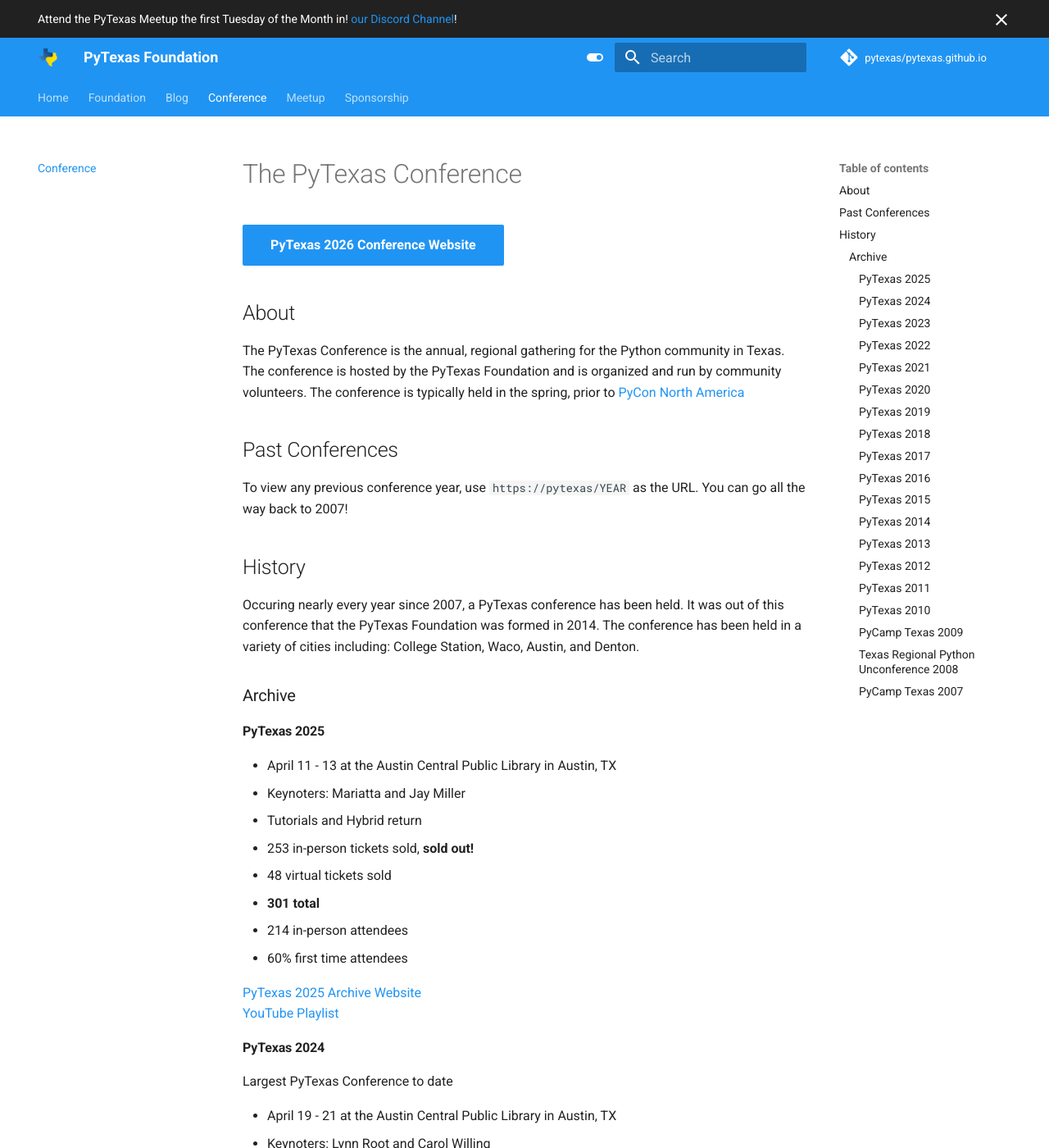
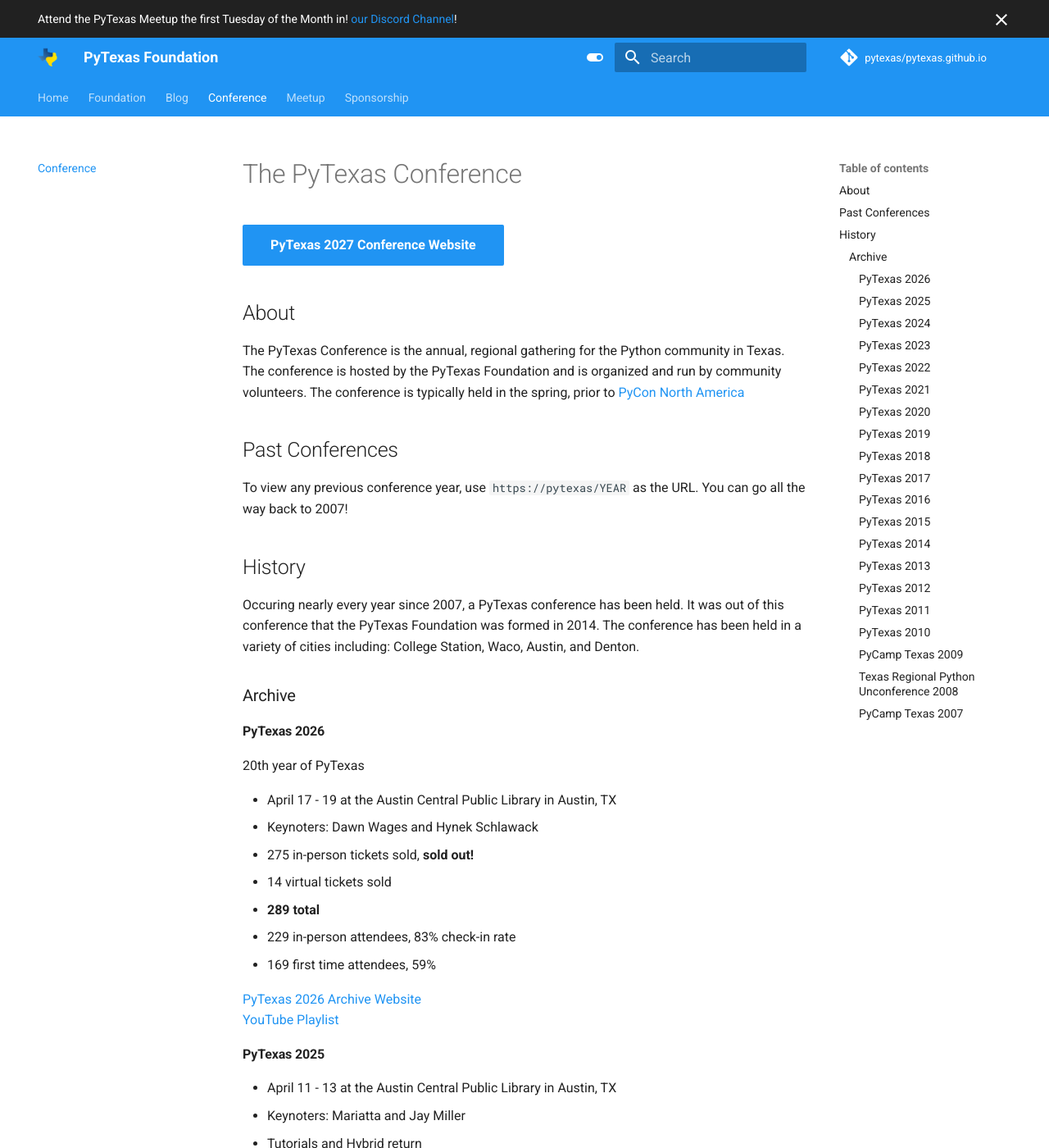
Before and after one commit to pytexas/pytexas.github.io, an MkDocs documentation site: the page built from docs/conference.md, in a window 1280 px wide and 1400 px high. Shown: the whole window at 82% size. Built offline with MkDocs 1.6.1 and Material for MkDocs 9.7.7, drawn with Linux system fonts in a browser that asks for light colours; comment, search, counter and statistics services are not loaded.

Commit message:
Update site for 2027 conference and archive 2026
- Point homepage and conference page at the PyTexas 2027 conference
  (April 16 - 18, 2027) with the CFP opening October 1, 2026.
- Add PyTexas 2026 to the conference archive: dates, keynoters
  (Dawn Wages, Hynek Schlawack), ticket sales (275 in-person sold out
  + 14 virtual = 289 total), 229 in-person attendees (83% check-in,
  59% first-time), and YouTube playlist link.

```diff
--- a/docs/conference.md
+++ b/docs/conference.md
@@ -6,7 +6,7 @@
 
 # The PyTexas Conference
 
-[PyTexas 2026 Conference Website](https://www.pytexas.org/2026){ .md-button .md-button--primary }
+[PyTexas 2027 Conference Website](https://www.pytexas.org/2027){ .md-button .md-button--primary }
 
 ## About
 
@@ -27,6 +27,21 @@
 and Denton.
 
 ### Archive
+
+#### PyTexas 2026
+20th year of PyTexas
+
+- April 17 - 19 at the Austin Central Public Library in Austin, TX
+- Keynoters: Dawn Wages and Hynek Schlawack
+- 275 in-person tickets sold, **sold out!**
+  - 14 virtual tickets sold
+  - **289 total**
+- 229 in-person attendees, 83% check-in rate
+  - 169 first time attendees, 59%
+
+
+[PyTexas 2026 Archive Website](https://pytexas.org/2026)
+[YouTube Playlist](https://www.youtube.com/playlist?list=PL0MRiRrXAvRh0bfHGatkL10oI682zH0-F)
 
 #### PyTexas 2025
 
```
Also changed, not shown: docs/index.md (+2 -2 lines), 1 other file.
